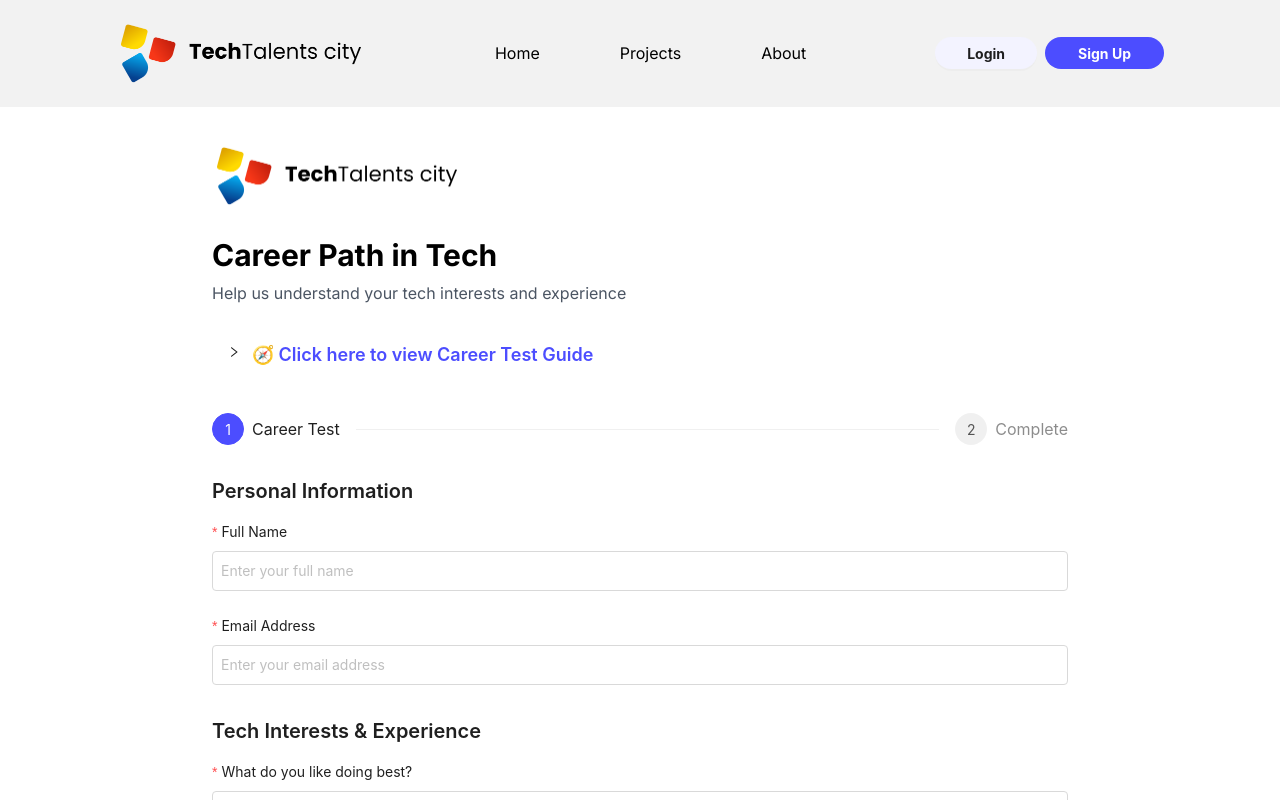
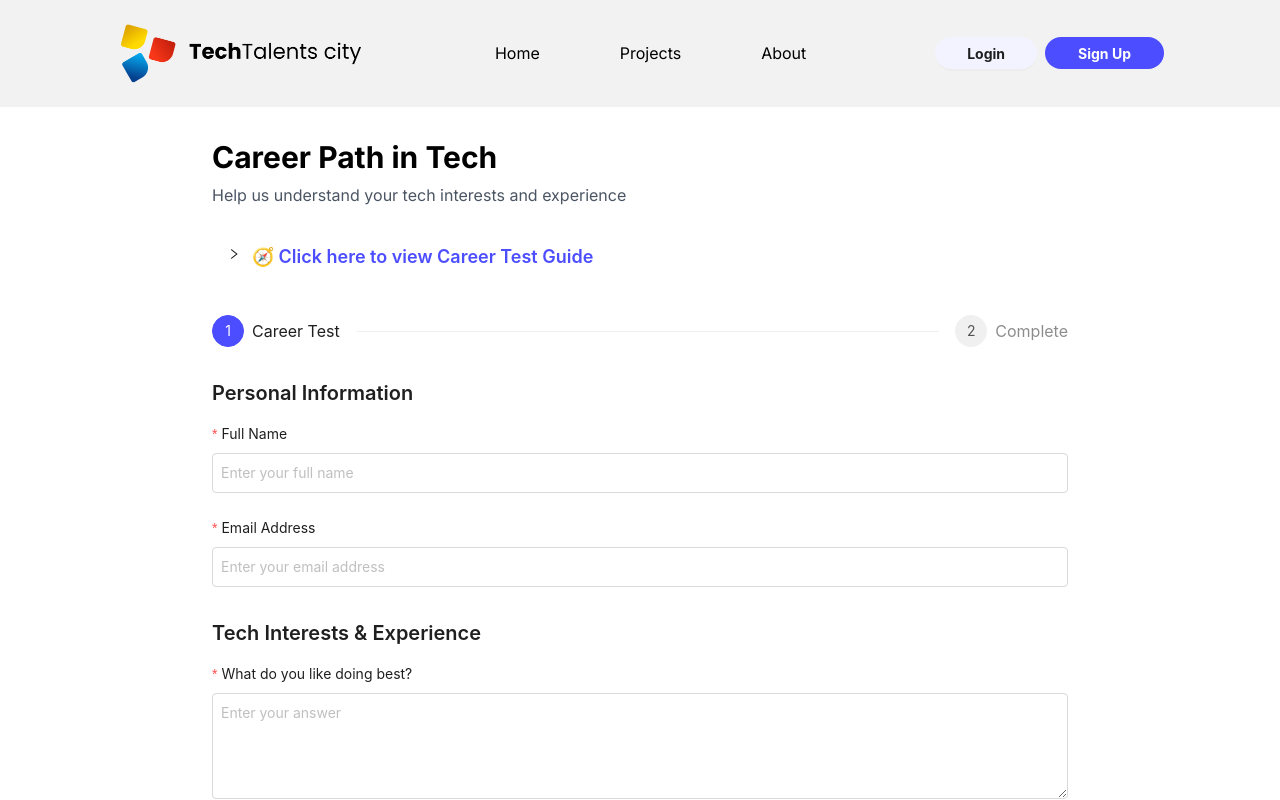
Before and after one commit to techtalentscity/techtalentscity.github.io, a React (Vite) app: page /career/test in a window 1280 px wide. Shown: the top 800 px of the page. Built offline with nearby package versions, Linux system fonts and the light colour scheme.

Commit message:
Update CareerTest.jsx

```diff
--- a/src/Pages/career/CareerTest.jsx
+++ b/src/Pages/career/CareerTest.jsx
@@ -1,7 +1,7 @@
 import { useState, useEffect } from 'react';
 import { Link } from 'react-router-dom';
 import Container from '../../components/Container';
-import logo from '../../assets/images/logo-black.png';
+// Removed logo import
 import { Button, Form, Input, Select, Steps, Collapse } from 'antd';
 import TextArea from 'antd/es/input/TextArea';
 
@@ -88,7 +88,7 @@ const CareerTest = () => {
 
             <div className="mb-4">
               <p className="mb-3">
-                Welcome to the <strong>TechTalents City Career Test</strong> — a personalized tool designed to help you explore your potential and clarify your direction in the tech industry. This is more than a typical test. It's an opportunity to reflect on your strengths, interests, and motivations, and to align them with meaningful opportunities in tech. Your answers will help us recommend the best projects, mentors, and learning pathways tailored to your journey.
+                Welcome to the <strong>Career Test</strong> — a personalized tool designed to help you explore your potential and clarify your direction in the tech industry. This is more than a typical test. It's an opportunity to reflect on your strengths, interests, and motivations, and to align them with meaningful opportunities in tech. Your answers will help us recommend the best projects, mentors, and learning pathways tailored to your journey.
               </p>
             </div>
 
@@ -492,7 +492,7 @@ const CareerTest = () => {
       <div className="bg-green-50 p-6 rounded-lg">
         <div className="text-5xl mb-4 text-green-500">✓</div>
         <h3 className="text-xl font-medium mb-4">Career Test Submitted Successfully!</h3>
-        <p className="mb-6">Thank you for completing the TechTalents City Career Test. We'll review your responses and get back to you soon with personalized recommendations for your tech journey.</p>
+        <p className="mb-6">Thank you for completing the Career Test. We'll review your responses and get back to you soon with personalized recommendations for your tech journey.</p>
 
         <Button
           type="primary"
@@ -515,9 +515,7 @@ const CareerTest = () => {
   return (
     <div className="w-full flex justify-center items-center min-h-screen bg-white py-8">
       <Container className="w-full max-w-4xl px-4 md:px-8">
-        <Link to={'/'} className="block mb-6">
-          <img src={logo} alt="logo" className="w-[250px] object-cover object-center" />
-        </Link>
+        {/* Removed the logo section */}
 
         <h1 className="text-3xl font-bold mb-2">Career Path in Tech</h1>
         <p className="text-gray-600 mb-6">Help us understand your tech interests and experience</p>
```
